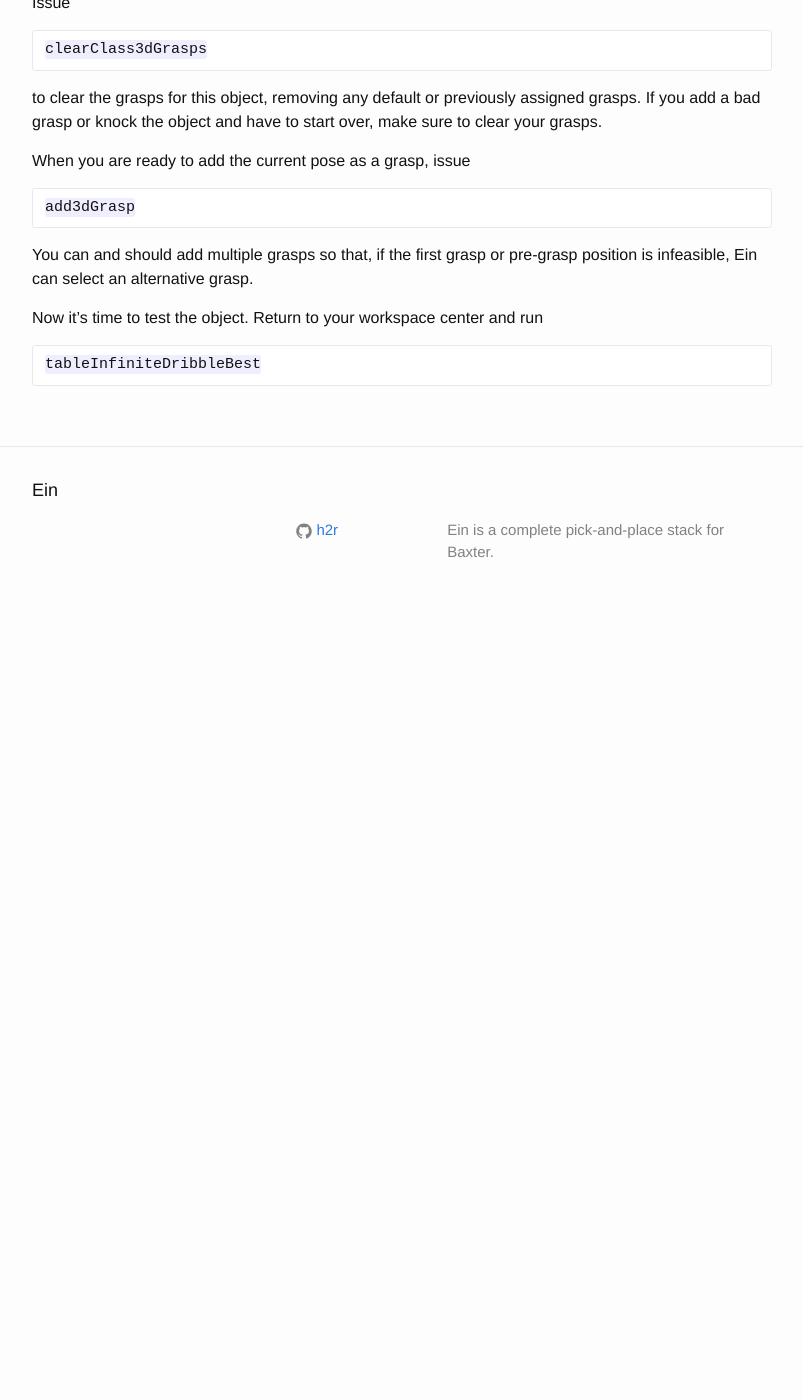
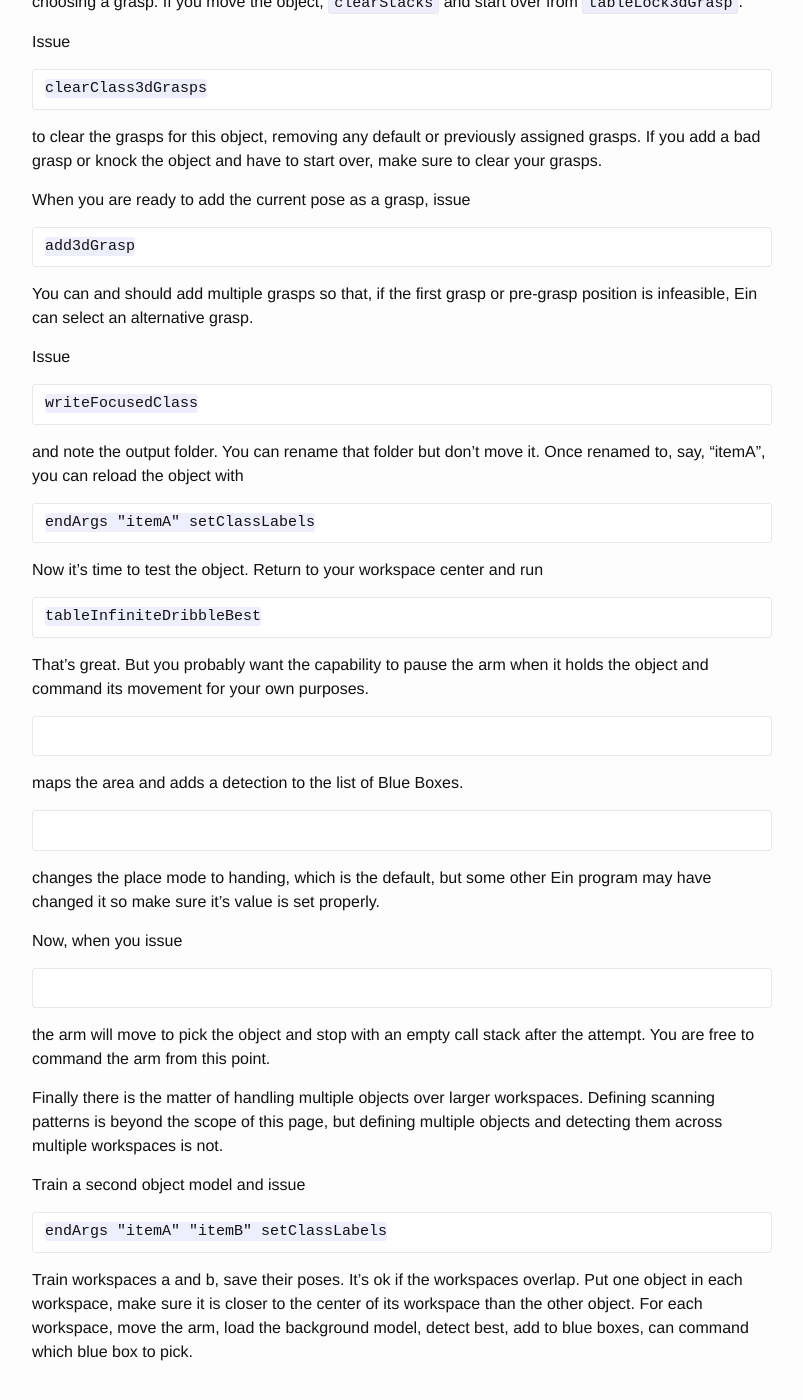
Before and after one commit to h2r/ein, a Jekyll site: the page built from pickingobjects.md, in a window 1280 px wide and 1400 px high, scrolled down 2742 px. Shown: the whole window, without its empty margins (238-1041 px from the left). Built offline with Jekyll 4.4.1, drawn with Linux system fonts in a browser that asks for light colours; before the commit the page ends 3366 px from its top, so only the background shows below that.

Commit message:
scaffolding for multiple object / workspace workflow
Former-commit-id: b21cf38f0c98371fab2e775649f74b7df130af50

````diff
--- a/pickingobjects.md
+++ b/pickingobjects.md
@@ -72,6 +76,7 @@ The last line stores your position in a variable named "zzAPlace". Prepending
 variables with "zz" can be useful because it will show up at the end of the tab
 complete list, so you can more easily remember which variables have been defined this session.
 You can return to this, which will be the center of your workspace, by issuing
+
 ```
 zzAPlace moveEeToPoseWord
 ```
@@ -167,8 +172,65 @@ add3dGrasp
 You can and should add multiple grasps so that, if the first grasp or pre-grasp position is infeasible, Ein can select
 an alternative grasp.
 
+Issue
+
+```
+writeFocusedClass
+```
+and note the output folder. You can rename that folder but don't move it. Once renamed to, say, "itemA", you can reload the object
+with
+
+```
+endArgs "itemA" setClassLabels
+```
+
 Now it's time to test the object. Return to your workspace center and run
 
 ```
 tableInfiniteDribbleBest
 ```
+
+
+
+
+
+That's great. But you probably want the capability to pause the arm when it holds the object
+and command its movement for your own purposes.
+
+
+```
+
+```
+maps the area and adds a detection to the list of Blue Boxes.
+
+
+```
+
+```
+changes the place mode to handing, which is the default, but some
+other Ein program may have changed it so make sure it's value is set properly.
+
+Now, when you issue
+
+```
+
+```
+
+the arm will move to pick the object and stop with an empty call stack after the attempt.
+You are free to command the arm from this point.
+
+
+
+Finally there is the matter of handling multiple objects over larger workspaces. Defining scanning patterns is beyond
+the scope of this page, but defining multiple objects and detecting them across multiple workspaces is not.
+
+Train a second object model and issue
+
+```
+endArgs "itemA" "itemB" setClassLabels
+```
+
+
+Train workspaces a and b, save their poses. It's ok if the workspaces overlap. Put one object in each workspace, make sure it is
+closer to the center of its workspace than the other object. For each workspace, move the arm, load the background model, detect best, add
+to blue boxes, can command which blue box to pick.
````
Also changed, not shown: other parts of pickingobjects.md (+4 -0 lines).
